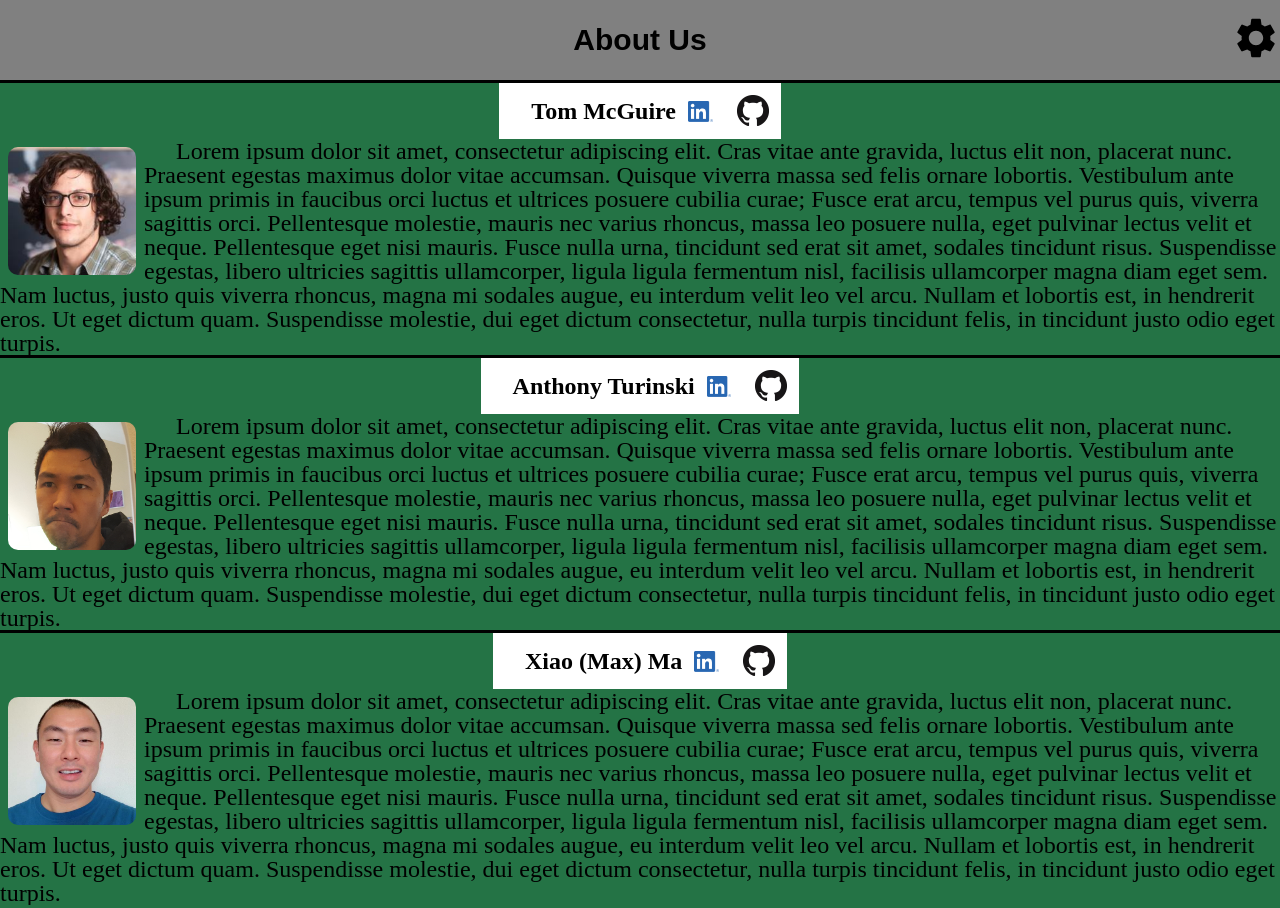
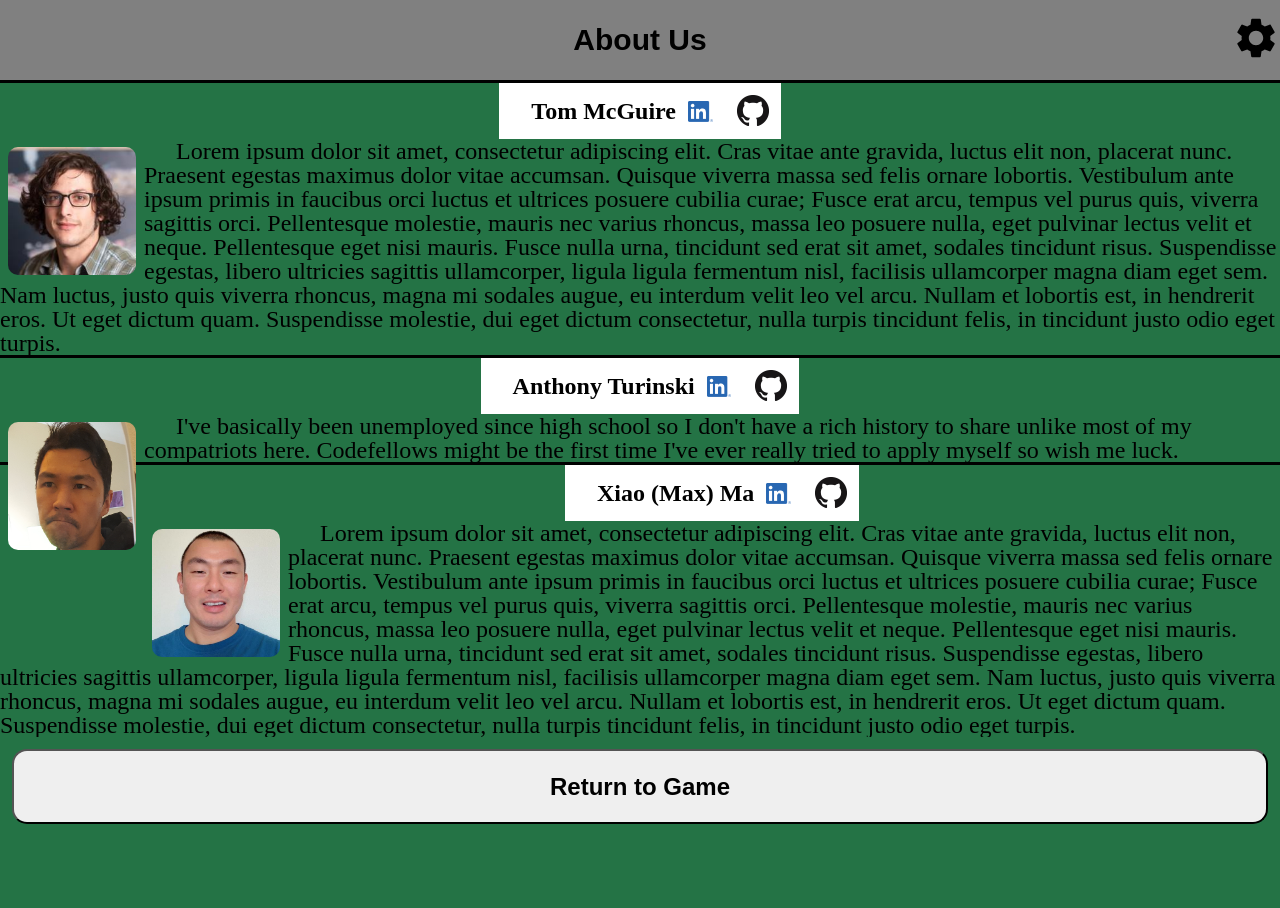
Before and after one commit to hot-dice/hotdice, a website: page dist/about-us.html in a window 1280 px wide. Shown: the top 908 px of the page. After the commit the page ends 836 px from the top, so only its background shows below. Drawn offline with Linux system fonts and the light colour scheme.

Commit message:
chore: added dev profile for Anthony

```diff
--- a/dist/about-us.html
+++ b/dist/about-us.html
@@ -37,7 +37,7 @@
       </div>
       <div class="description">
         <img src="assets/Terransky.png" alt="Anthony Turinski's Head Shot">
-        <p>Lorem ipsum dolor sit amet, consectetur adipiscing elit. Cras vitae ante gravida, luctus elit non, placerat nunc. Praesent egestas maximus dolor vitae accumsan. Quisque viverra massa sed felis ornare lobortis. Vestibulum ante ipsum primis in faucibus orci luctus et ultrices posuere cubilia curae; Fusce erat arcu, tempus vel purus quis, viverra sagittis orci. Pellentesque molestie, mauris nec varius rhoncus, massa leo posuere nulla, eget pulvinar lectus velit et neque. Pellentesque eget nisi mauris. Fusce nulla urna, tincidunt sed erat sit amet, sodales tincidunt risus. Suspendisse egestas, libero ultricies sagittis ullamcorper, ligula ligula fermentum nisl, facilisis ullamcorper magna diam eget sem. Nam luctus, justo quis viverra rhoncus, magna mi sodales augue, eu interdum velit leo vel arcu. Nullam et lobortis est, in hendrerit eros. Ut eget dictum quam. Suspendisse molestie, dui eget dictum consectetur, nulla turpis tincidunt felis, in tincidunt justo odio eget turpis.</p>
+        <p>I've basically been unemployed since high school so I don't have a rich history to share unlike most of my compatriots here. Codefellows might be the first time I've ever really tried to apply myself so wish me luck. </p>
       </div>
     </div>
     <div>
```
